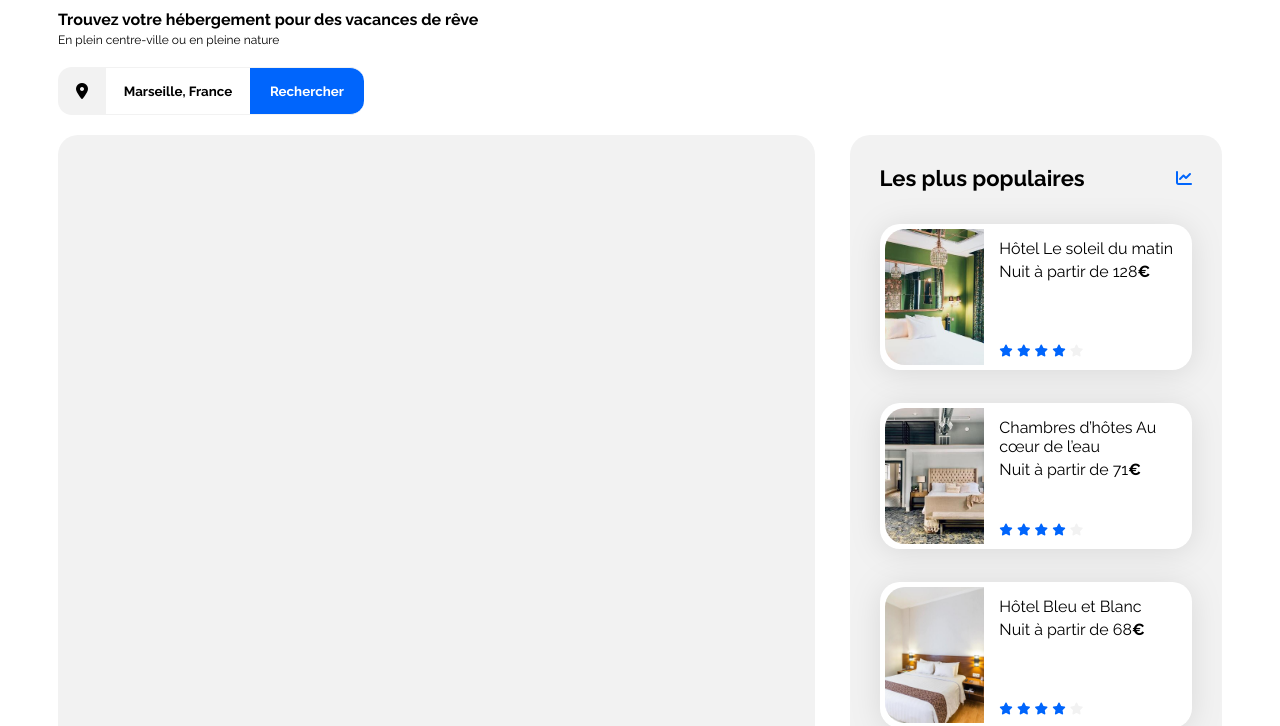
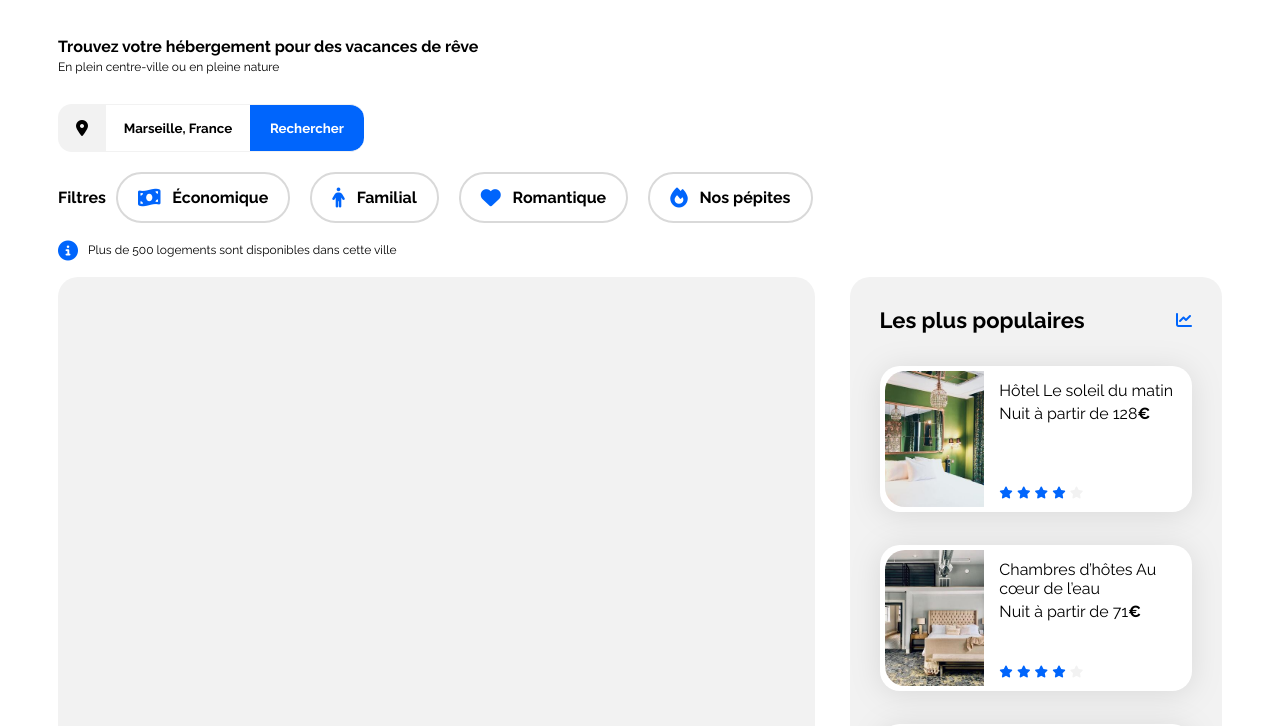
Before and after one commit to jackvpt/booki, a plain HTML site: page index.html in a window 1280 px wide. Shown: the part 55-781 px from the top of the page. Drawn offline with Linux system fonts and the light colour scheme.

Commit message:
filter bar

```diff
--- a/css/style.css
+++ b/css/style.css
@@ -109,7 +109,7 @@ h3 {
 }
 
 .headerText {
-    margin-bottom: 20px;
+    margin: 40px 0 30px 0;
 }
 
 /****** SearchBar ***********/
@@ -122,7 +122,7 @@ h3 {
 .locationIcon {
     width: 48px;
     border-radius: 14px 0 0 14px;
-    background-color: #F2F2F2;
+    background-color: var(--main-bg-color);
     display: flex;
     justify-content: center;
     align-items: center;
@@ -157,16 +157,52 @@ h3 {
 
 @media screen and (max-width: 768px) {
     .searchBar button p {
-        display:none;
+        display: none;
     }
 }
 
 @media screen and (min-width: 769px) {
     .searchBar button i {
-        display:none;
+        display: none;
     }
 }
 
+/****** Filter Bar ***********/
+.filterBar {
+    display: flex;
+    flex-direction: row;
+    align-items: center;
+    font-weight: bold;
+    margin-bottom: 20px;
+}
+
+.filterLabel{
+    border: 2px solid #D9D9D9;
+    border-radius:32px;
+    padding: 14px 20px;
+    margin: 0 10px;
+    text-wrap: nowrap;
+    cursor: pointer;
+}
+
+.filterLabel i{
+    margin-right: 8px;
+}
+
+.filterLabel:hover{
+    background-color: var(--filter-bg-color);
+}
+
+.filterResult{
+    display:flex;
+    flex-direction: row;
+    align-items: center;
+    margin-bottom: 20px;
+}
+
+.filterResult h3{
+    margin-left:10px;
+}
 
 /****** Hebergements And Populaires ***********/
 .hebergements-and-populaires {
--- a/index.html
+++ b/index.html
@@ -17,6 +17,7 @@
 
 <body>
     <div class="main-container">
+        <!-- HEADER -->
         <header>
             <div class="headerLogoNav">
                 <img src="images/logo/Booki.png" width="56px" alt="booki_logo">
@@ -30,7 +31,10 @@
                 <h3>En plein centre-ville ou en pleine nature</h3>
             </div>
         </header>
+
+        <!-- MAIN -->
         <main>
+            <!-- SEARCH BAR -->
             <div class="searchBar">
                 <div class="locationIcon">
                     <i class="fa-solid fa-location-dot" style="color:black"></i>
@@ -44,7 +48,32 @@
                 </form>
             </div>
 
-
+            <!-- FILTER BAR -->
+            <div class="filterBar">
+                <div>
+                    Filtres
+                </div>
+                <div class="filterLabel">
+                    <i class="fa-solid fa-money-bill-wave fa-lg"></i>
+                    Économique
+                </div>
+                <div class="filterLabel">
+                    <i class="fa-solid fa-person fa-lg"></i>
+                    Familial
+                </div>
+                <div class="filterLabel">
+                    <i class="fa-solid fa-heart fa-lg"></i>
+                    Romantique
+                </div>
+                <div class="filterLabel">
+                    <i class="fa-solid fa-fire fa-lg"></i>
+                    Nos pépites
+                </div>
+            </div>
+            <div class="filterResult">
+                <i class="fa-solid fa-circle-info fa-lg"></i>
+                <h3>Plus de 500 logements sont disponibles dans cette ville</h3>
+            </div>
 
             <div class="hebergements-and-populaires">
                 <section class="hebergements">
```
